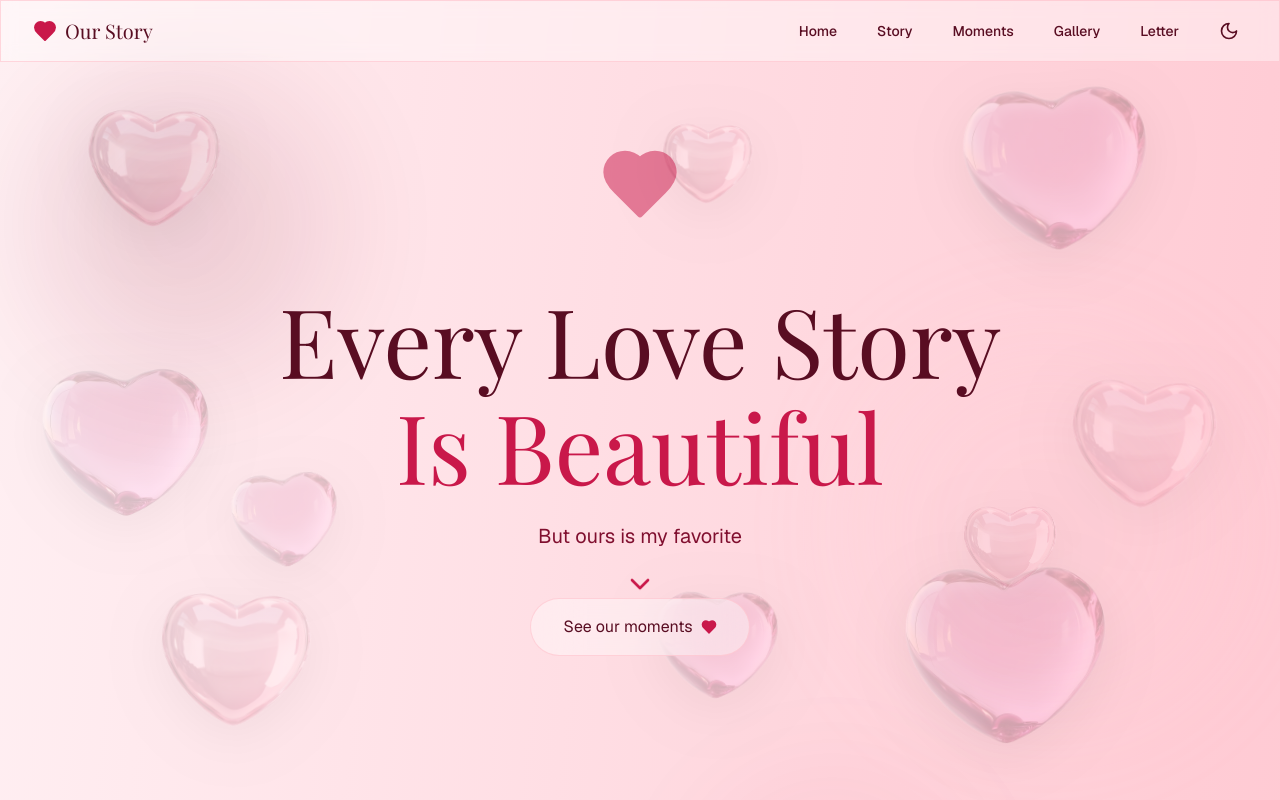
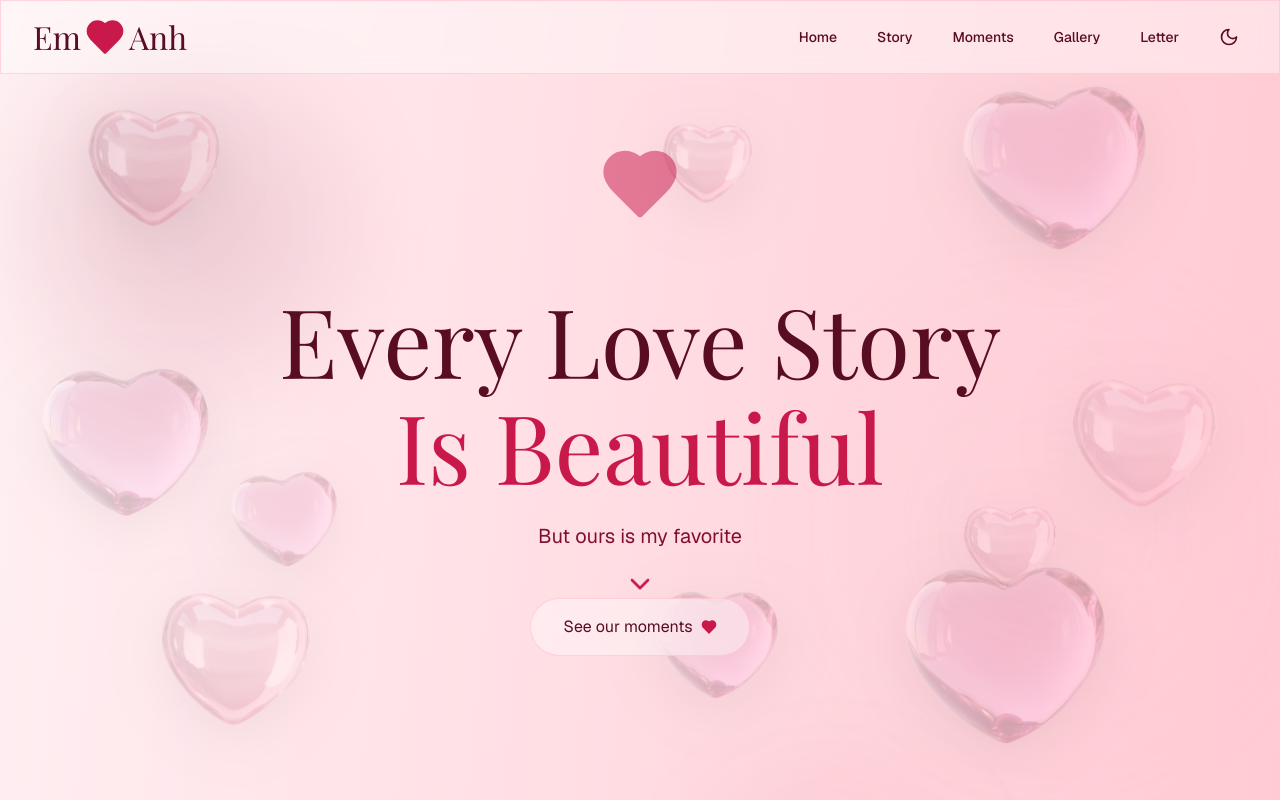
Before and after one commit to hoangledo/emvsanh, a Next.js app: page / in a window 1280 px wide. Shown: the top 800 px of the page. Built offline with nearby package versions, Linux system fonts and the light colour scheme; a web font is replaced by a local one.

Commit message:
update logo

```diff
--- a/src/app/layout.tsx
+++ b/src/app/layout.tsx
@@ -28,8 +28,8 @@ const dancingScript = Dancing_Script({
 });
 
 export const metadata: Metadata = {
-  title: "Create Next App",
-  description: "Generated by create next app",
+  title: "Em & Anh",
+  description: "Em & Anh – Our story, moments, and love.",
 };
 
 export default function RootLayout({
--- /dev/null
+++ b/src/components/logo.tsx
@@ -0,0 +1,63 @@
+"use client";
+
+import { Heart } from "@/components/icons";
+
+type LogoVariant = 1 | 2 | 3;
+
+export function Logo({ variant }: { variant: LogoVariant }) {
+
+  if (variant === 1) {
+    return (
+      <div
+        className="font-serif flex items-center gap-1 text-foreground"
+        style={{ fontSize: "2rem" }}
+      >
+        <span>Em</span>
+        <Heart
+          className="h-10 w-10 text-accent shrink-0"
+          size={40}
+          fill="currentColor"
+        />
+        <span>Anh</span>
+      </div>
+    );
+  }
+
+  if (variant === 2) {
+    return (
+      <div className="relative">
+        <div
+          className="font-serif text-foreground"
+          style={{ fontSize: "2.5rem", letterSpacing: "0.1em" }}
+        >
+          E&A
+        </div>
+        <Heart
+          className="absolute -top-2 -right-2 h-6 w-6 text-accent"
+          size={24}
+          fill="currentColor"
+        />
+      </div>
+    );
+  }
+
+  return (
+    <div className="relative">
+      <div
+        className="font-serif text-foreground"
+        style={{
+          fontSize: "4rem",
+          lineHeight: 1,
+          fontWeight: 300,
+        }}
+      >
+        EA
+      </div>
+      <Heart
+        className="absolute top-0 right-0 h-4 w-4 text-accent translate-x-2 -translate-y-2"
+        size={16}
+        fill="currentColor"
+      />
+    </div>
+  );
+}
--- a/src/components/navbar.tsx
+++ b/src/components/navbar.tsx
@@ -1,11 +1,12 @@
 "use client";
 
-import { Heart, Menu, Moon, Sun, X } from "@/components/icons";
+import { Logo } from "@/components/logo";
+import { Menu, Moon, Sun, X } from "@/components/icons";
 import Link from "next/link";
 import { useScroll } from "@/components/scroll-provider";
 import { useTheme } from "@/components/theme-provider";
 import { cn } from "@/lib/utils";
-import { useState } from "react";
+import { useEffect, useState } from "react";
 
 const navLinks = [
   { href: "#home", label: "Home" },
@@ -15,11 +16,27 @@ const navLinks = [
   { href: "#letter", label: "Letter" },
 ];
 
+function useIsMobile() {
+  const [isMobile, setIsMobile] = useState(true);
+  useEffect(() => {
+    const mq = window.matchMedia("(min-width: 768px)");
+    const update = () => setIsMobile(!mq.matches);
+    update();
+    mq.addEventListener("change", update);
+    return () => mq.removeEventListener("change", update);
+  }, []);
+  return isMobile;
+}
+
 export function Navbar() {
   const { theme, toggleTheme } = useTheme();
   const { scrollY } = useScroll();
   const [mobileOpen, setMobileOpen] = useState(false);
+  const isMobile = useIsMobile();
   const scrollPastThreshold = scrollY > 50;
+
+  const logoVariant =
+    !isMobile ? 1 : scrollY < 200 ? 1 : scrollY < 500 ? 2 : 3;
 
   return (
     <header
@@ -31,10 +48,13 @@ export function Navbar() {
       <nav className="mx-auto flex max-w-7xl items-center justify-between px-4 py-3 sm:px-6 lg:px-8">
         <Link
           href="#home"
-          className="flex items-center gap-2 text-foreground hover:text-accent transition-colors"
+          className={cn(
+            "flex items-center text-foreground hover:text-accent transition-colors duration-300",
+            isMobile && "min-h-[2.5rem] items-center"
+          )}
+          aria-label="Em & Anh – Home"
         >
-          <Heart className="h-6 w-6 text-accent" size={24} fill="currentColor" />
-          <span className="font-serif text-xl">Our Story</span>
+          <Logo variant={logoVariant} />
         </Link>
 
         <div className="hidden md:flex md:items-center md:gap-2">
--- a/src/components/sections/end.tsx
+++ b/src/components/sections/end.tsx
@@ -1,6 +1,7 @@
 "use client";
 
 import { Heart, Infinity } from "@/components/icons";
+import { Logo } from "@/components/logo";
 
 export function End() {
   return (
@@ -49,8 +50,11 @@ export function End() {
           </p>
         </div>
 
-        <div className="mt-16 border-t border-border pt-8 opacity-30">
-          <p className="text-sm text-muted-foreground">
+        <div className="mt-16 border-t border-border pt-8">
+          <div className="mb-4 flex justify-center">
+            <Logo variant={2} />
+          </div>
+          <p className="text-sm text-muted-foreground opacity-80">
             Made with ♡ on Valentine&apos;s Day 2026
           </p>
         </div>
```
